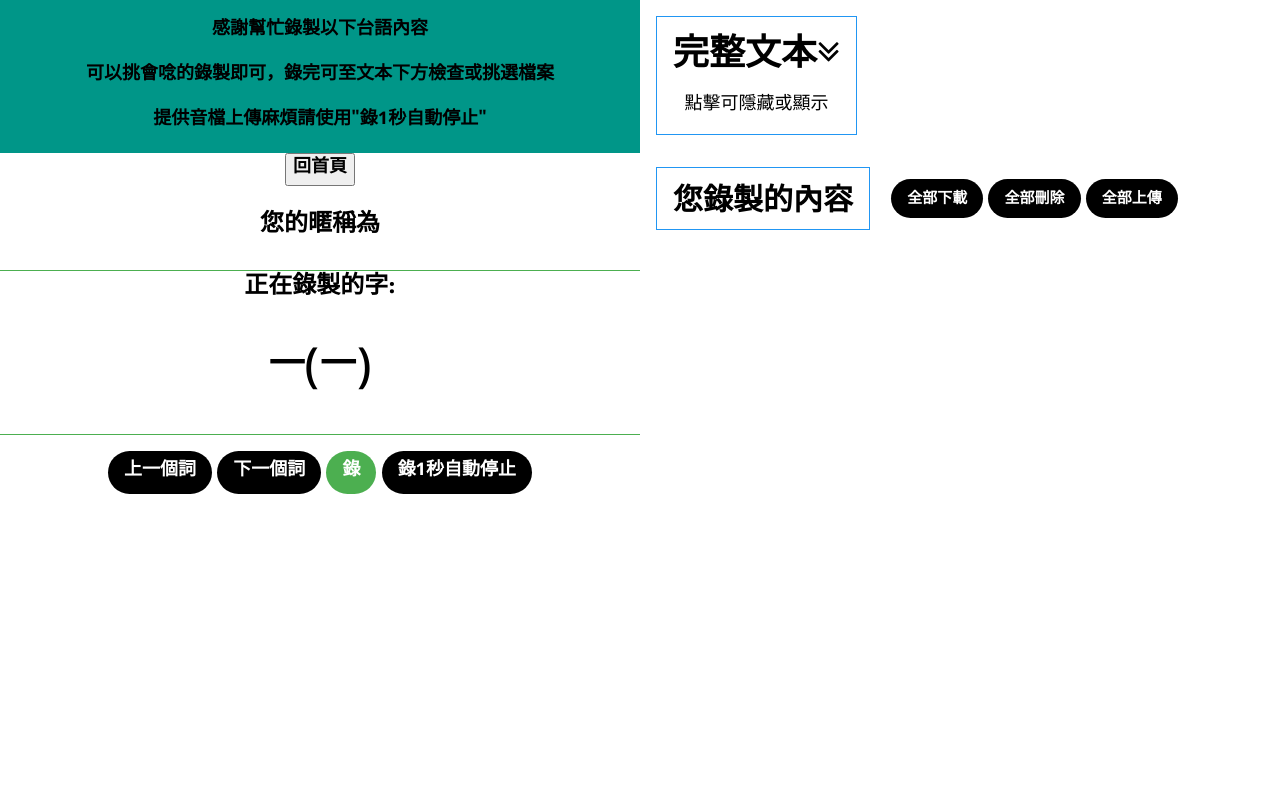
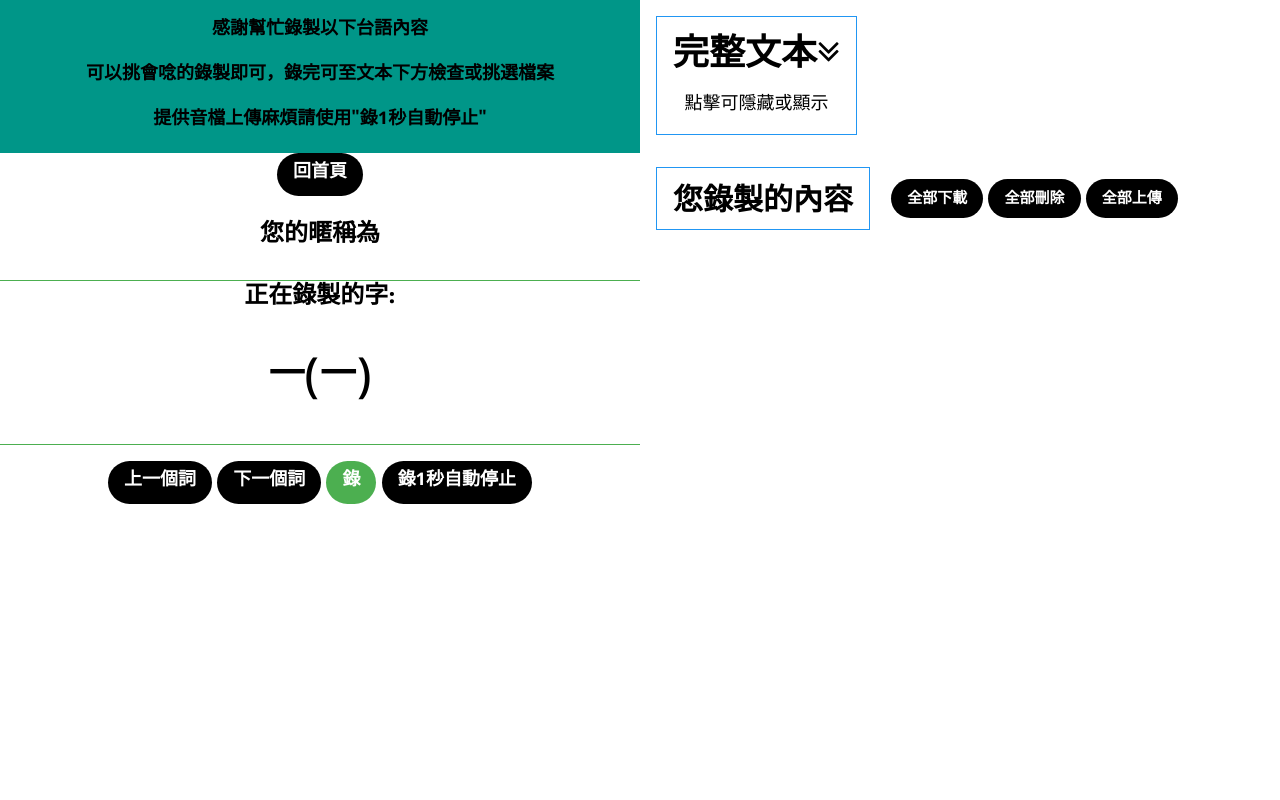
Before and after one commit to cguddd/recorder6.0, a Django app: template templates/recorder.html in a window 1280 px wide. Run offline with Django 3.2, Linux system fonts and the light colour scheme; the template is opened without the code that fills it, so the values that code supplies are empty; some libraries are stand-ins or nearby versions; some web fonts are replaced.

Commit message:
Add files via upload

```diff
--- a/templates/recorder.html
+++ b/templates/recorder.html
@@ -25,7 +25,7 @@
   </style>
 </head>
 
-<body >
+<body>
 
 
 <div style="margin-left:50%">
@@ -54,7 +54,7 @@
   <p>可以挑會唸的錄製即可，錄完可至文本下方檢查或挑選檔案</p>
   <p>提供音檔上傳麻煩請使用"錄1秒自動停止"</p>
   </div>
-  <input type ="button" onclick="location.href='../'" value="回首頁"> </input>
+  <input type ="button" class="w3-button w3-light-blue w3-round-xxlarge w3-black" onclick="location.href='../'" value="回首頁"> </input>
   <p class="w3-xlarge">您的暱稱為<b> {{ rlt }}</p>
 
   <div class="w3-panel w3-border-top w3-border-bottom w3-border-green">
```
